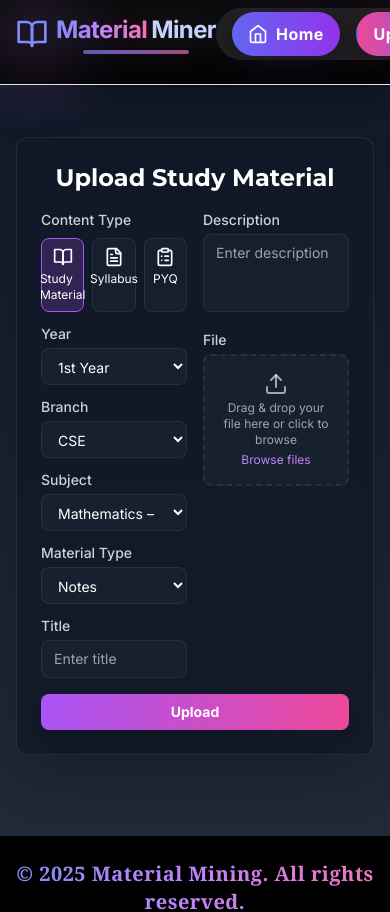
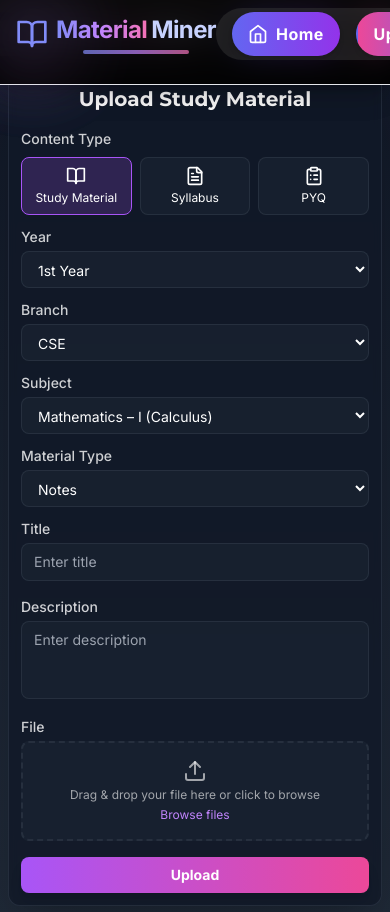
Before and after one commit to Neel194/materialproject, a React (Vite) app in the folder frontend/: page /upload in a window 390 px wide. Shown: the top 912 px of the page. Built offline with nearby package versions, Linux system fonts and the light colour scheme.

Commit message:
feat: make ContentUpload page mobile responsive

```diff
--- a/frontend/src/pages/ContentUpload.jsx
+++ b/frontend/src/pages/ContentUpload.jsx
@@ -116,17 +116,17 @@
         initial={{ opacity: 0, y: 20 }}
         animate={{ opacity: 1, y: 0 }}
         transition={{ duration: 0.5 }}
-        className="h-[calc(100vh-64px)] flex items-center justify-center bg-gradient-to-b from-gray-900 to-gray-800 px-4"
+        className="min-h-[calc(100vh-64px)] flex items-center justify-center bg-gradient-to-b from-gray-900 to-gray-800 px-2 sm:px-4 py-4"
       >
         <form
           onSubmit={handleSubmit}
-          className="bg-gray-900/80 backdrop-blur-sm rounded-xl shadow-2xl p-6 w-full max-w-2xl border border-gray-700/50"
+          className="bg-gray-900/80 backdrop-blur-sm rounded-xl shadow-2xl p-3 sm:p-6 w-full max-w-2xl border border-gray-700/50"
         >
-          <h2 className="text-2xl font-bold mb-4 text-white text-center">
+          <h2 className="text-xl sm:text-2xl font-bold mb-4 text-white text-center">
             Upload Study Material
           </h2>
 
-          <div className="grid grid-cols-2 gap-4">
+          <div className="grid grid-cols-1 sm:grid-cols-2 gap-4">
             {/* Left Column */}
             <div className="space-y-3">
               {/* Content Type Selection */}
```
